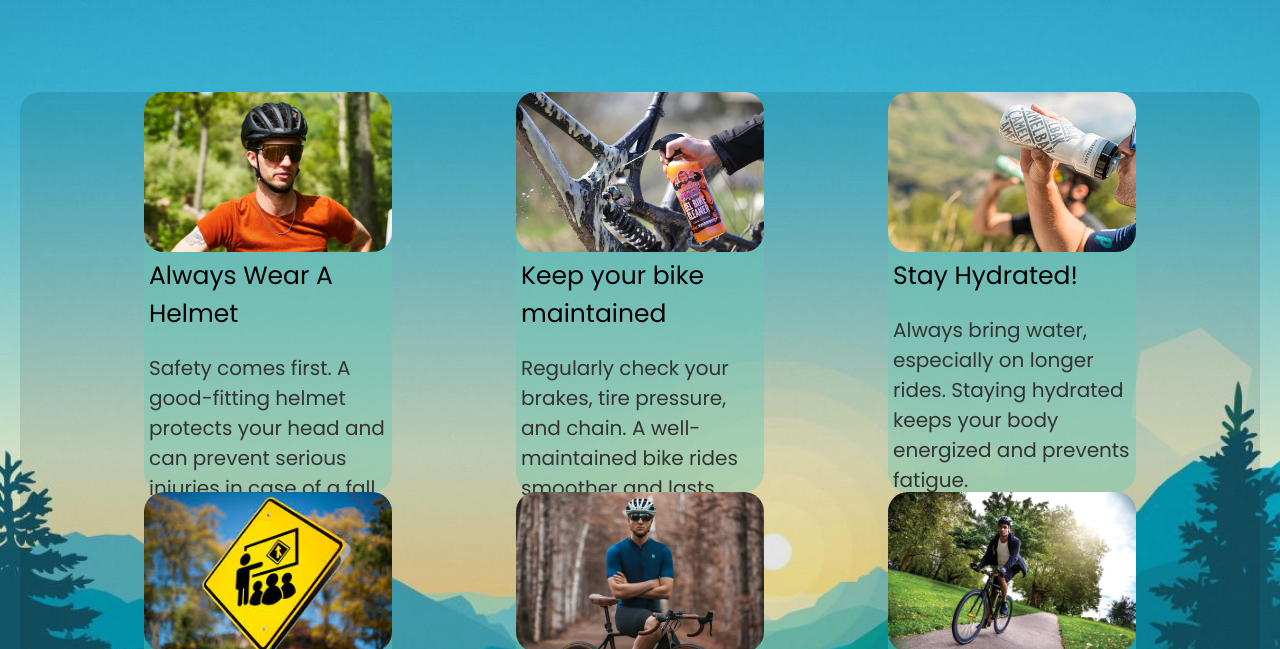
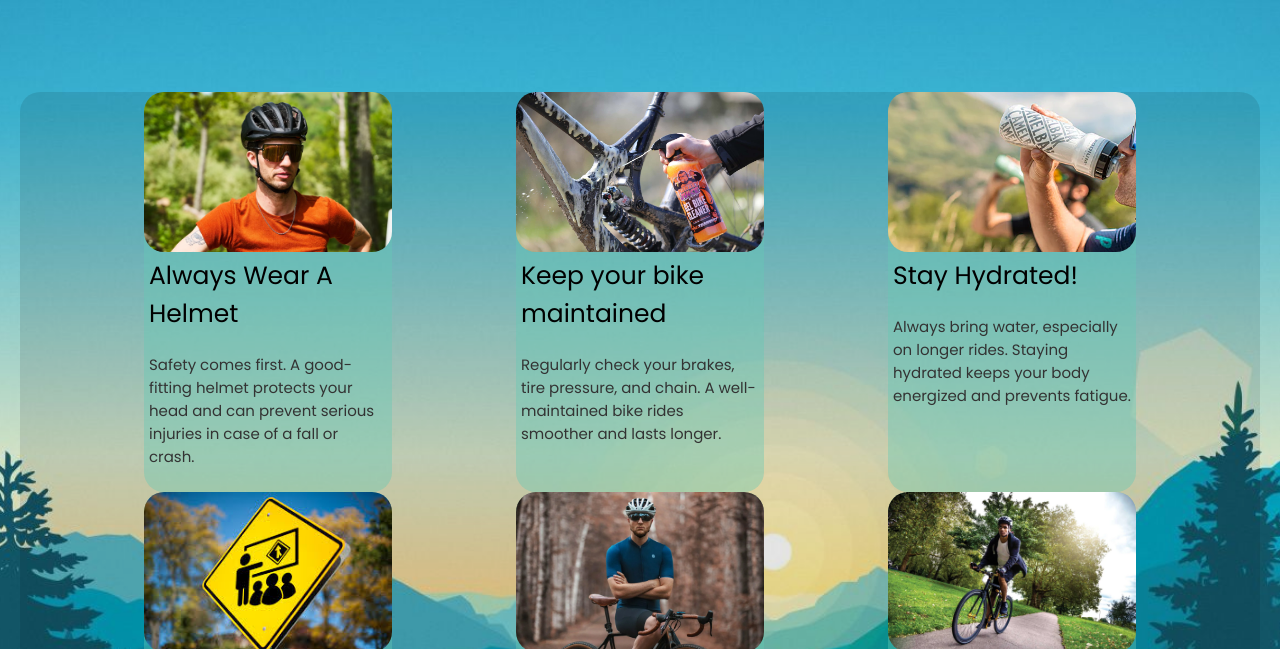
Before and after one commit to DenyaK2025/cyclingV3, a plain HTML site: page tips.html in a window 1280 px wide. Shown: the part 88-737 px from the top of the page. Drawn offline with Linux system fonts and the light colour scheme.

Commit message:
Update main.css with experimental font change .INTEL-BOX

```diff
--- a/main.css
+++ b/main.css
@@ -472,10 +472,11 @@ padding-right: 20px;
 }
 .intel-box{
     color: #333333;
-    font-size: 20px;
+    font-size: 15px;
     padding-left: 5px;
     padding-top: 20px;
     padding-right: 5px;
+    padding-bottom: 5px;
 }
 /* end of the tips page*/
 
```
